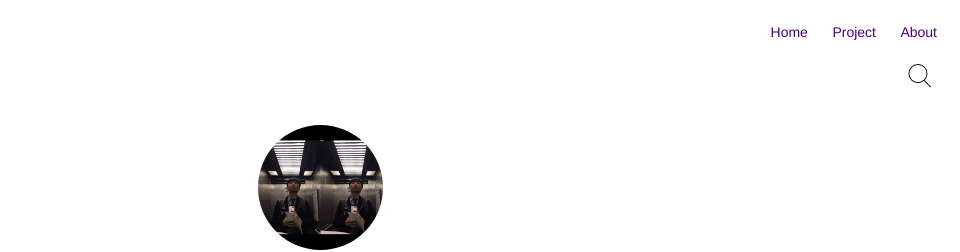
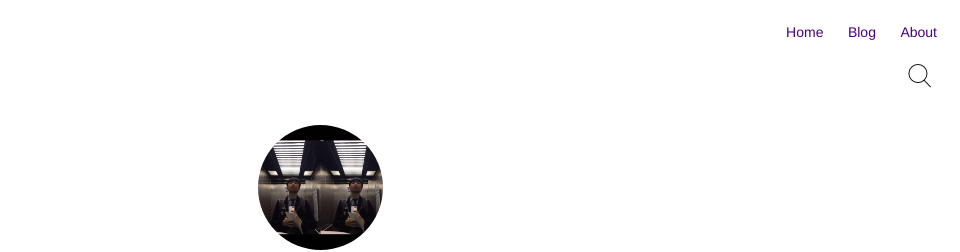
Before and after one commit to CHANMYUNG/nooheat.github.io, a Jekyll site: the page built from projects.html, in a window 1280 px wide. Shown: the top 252 px of the page, without its empty margins (320-1280 px from the left). Built offline with Jekyll 4.4.1, drawn with Linux system fonts in a browser that asks for light colours; emoji names are drawn with the system emoji font.

Commit message:
profile update

```diff
--- a/_includes/nav.html
+++ b/_includes/nav.html
@@ -12,7 +12,7 @@
         {% if page.title == "Blog" %}
             <li class="item">
                 <a class="link" href="{{ site.url }}/">Home</a>
-                <a class="link" href="{{ site.url }}/blog">Blog</a>
+                <a class="link" href="{{ site.url }}/projects">Project</a>
                 <a class="link" href="{{ site.url }}/about">About</a>
             </li>
             <br>
@@ -21,7 +21,7 @@
         {% if page.title == "Projects" %}
             <li class="item">
                 <a class="link" href="{{ site.url }}/">Home</a>
-                <a class="link" href="{{ site.url }}/projects">Project</a>
+                <a class="link" href="{{ site.url }}/blog">Blog</a>
                 <a class="link" href="{{ site.url }}/about">About</a>
             </li>
             <br>
```
